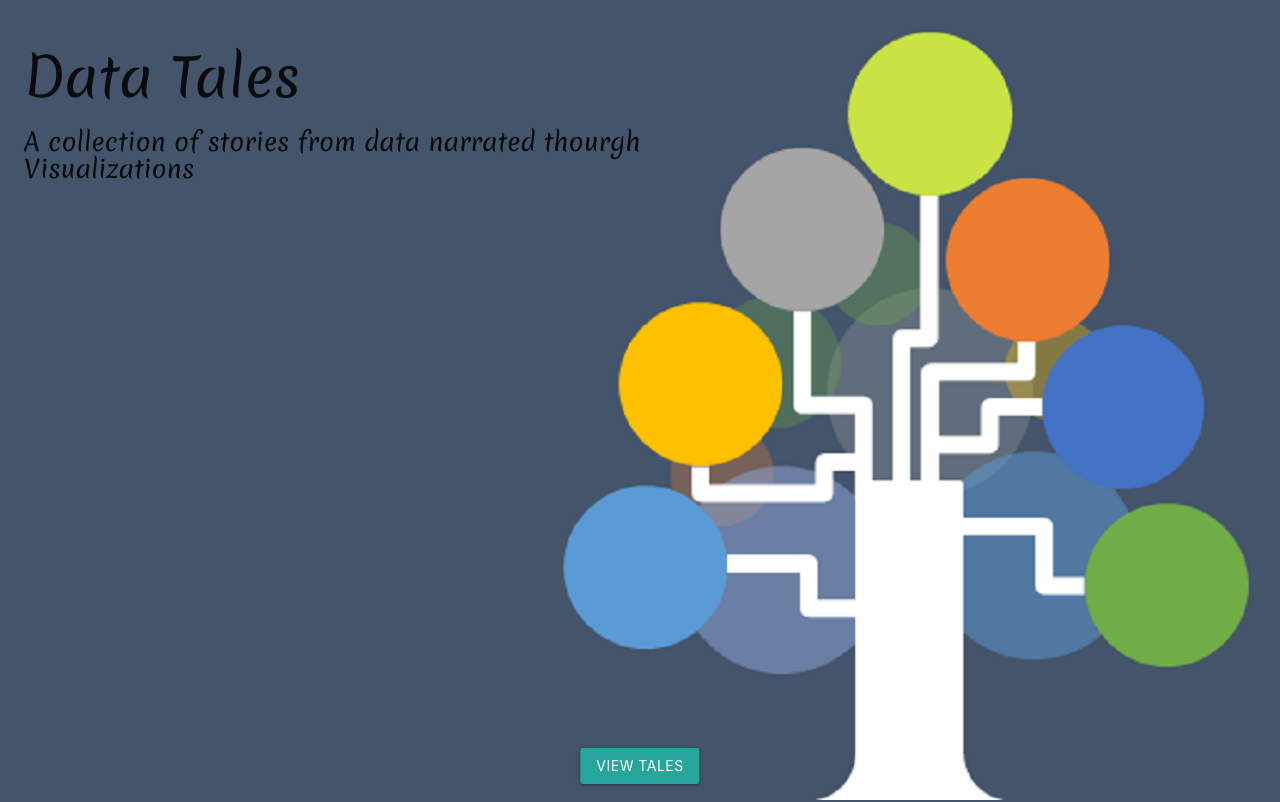
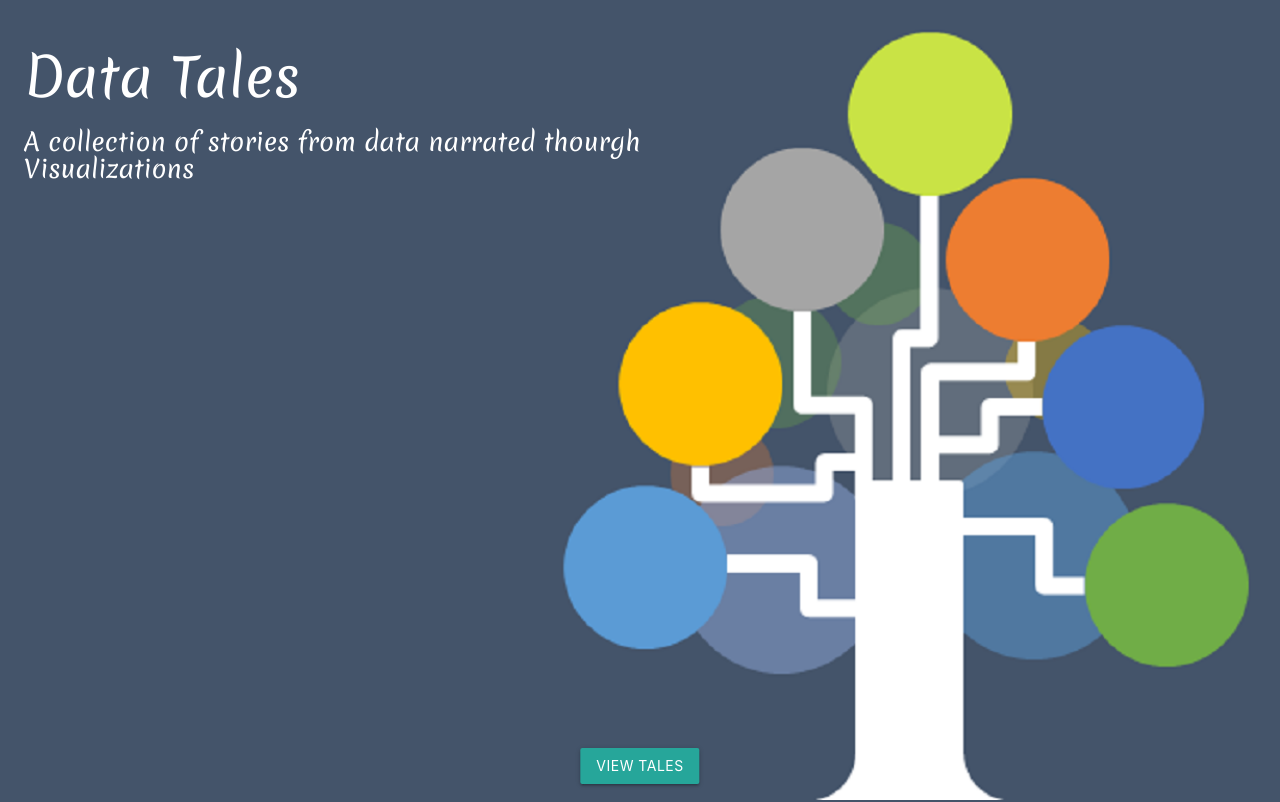
Before and after one commit to Ritvik19/Data-Tales, a plain HTML site: page WebApp/index.html in a window 1280 px wide. Shown: the top 802 px of the page. Drawn offline with nearby package versions, Linux system fonts and the light colour scheme.

Commit message:
Olympics

```diff
--- a/WebApp/index.html
+++ b/WebApp/index.html
@@ -13,7 +13,7 @@
   </head>
   <body>
     <header class="w3-display-container">
-      <div class="jumbotron w3-padding-large">
+      <div class="jumbotron w3-padding-large w3-text-white">
         <h2>Data Tales</h2>
         <h5>A collection of stories from data narrated thourgh Visualizations</h5>
       </div>
```
Also changed, not shown: 1 other file.
